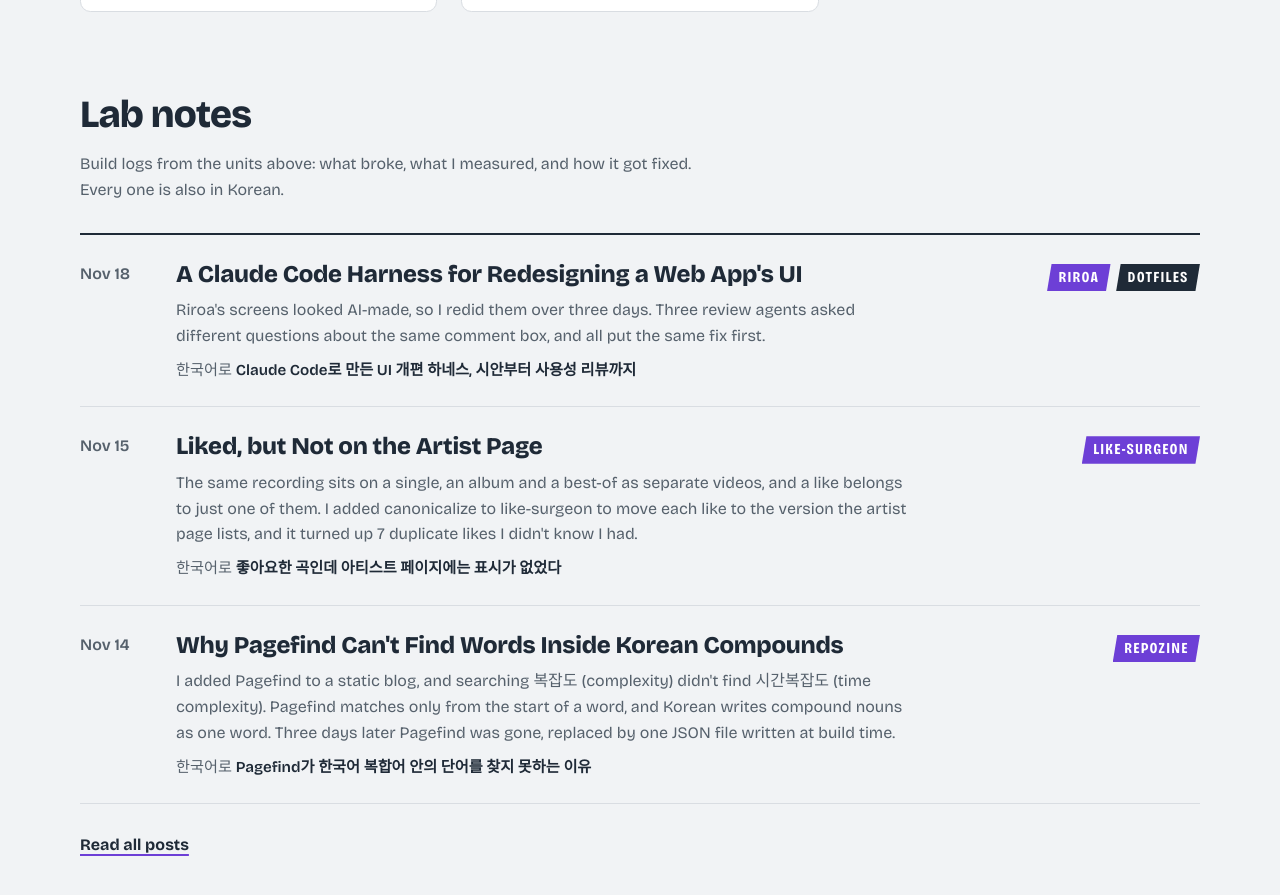
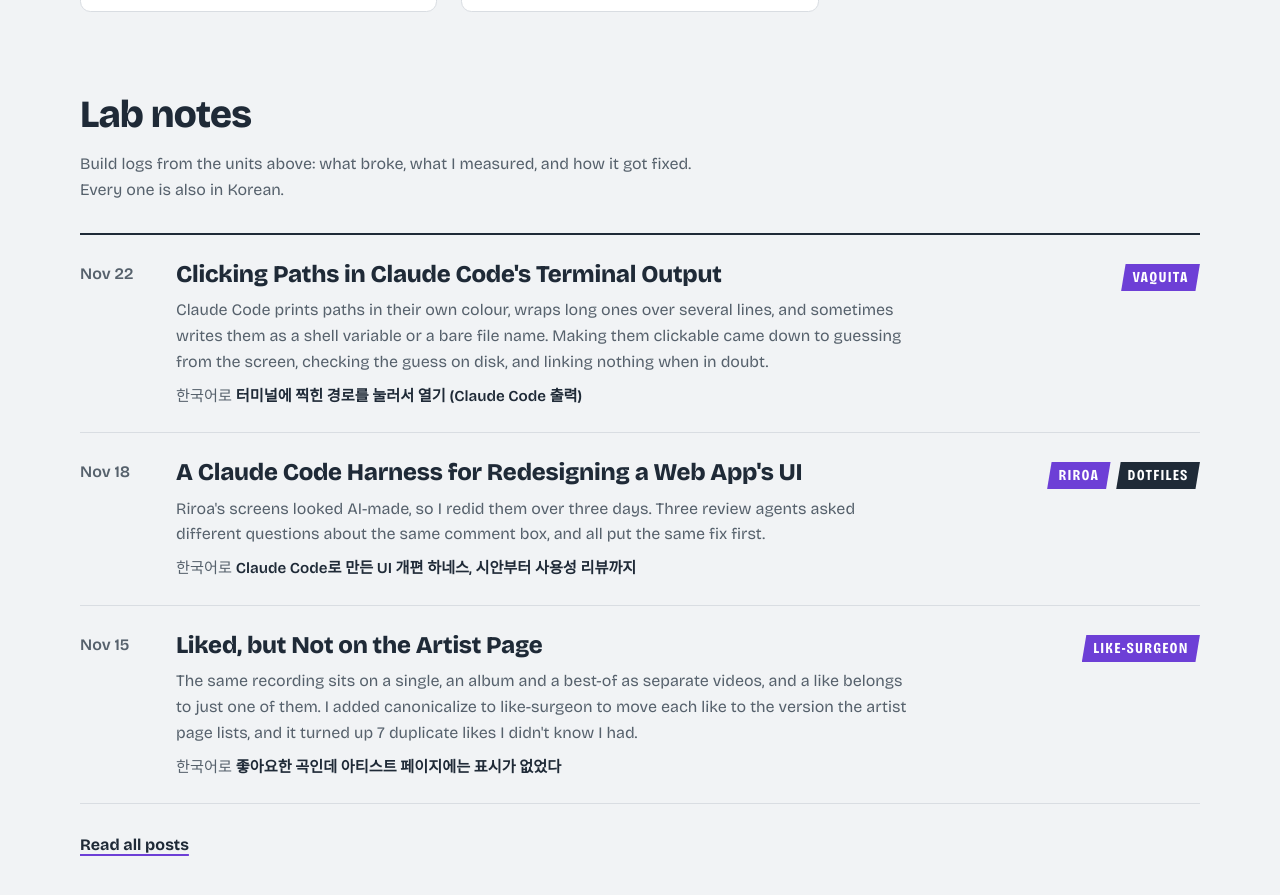
Before and after one commit to zeikar/zeikar.github.io, a Jekyll site: the page built from index.html, in a window 1280 px wide and 900 px high, scrolled down 6549 px. Shown: the top 895 px of the window. Built offline with Jekyll 4.4.1, drawn with Linux system fonts in a browser that asks for light colours; some web fonts are replaced; part of the change alters nothing that is shown.

Commit message:
Add post: clicking paths in Claude Code's terminal output (en), link the Korean one

````diff
--- /dev/null
+++ b/_posts/2026-11-22-terminal-path-links.md
@@ -0,0 +1,54 @@
+---
+title: "Clicking Paths in Claude Code's Terminal Output"
+subtitle: "Claude Code prints paths in their own colour, wraps long ones over several lines, and sometimes writes them as a shell variable or a bare file name. Making them clickable came down to guessing from the screen, checking the guess on disk, and linking nothing when in doubt."
+date: 2026-11-22
+unit: vaquita
+lang: en
+translations:
+  ko: /blog/ko/terminal-path-links/
+description: "How to ⌘-click paths Claude Code prints in an xterm.js terminal: colour bounds, rejoining wrapped lines, a disk check, shell variables from the same command, and unique file names."
+---
+
+I'm building [vaquita](/projects/vaquita/), a macOS app for running coding agents like Claude Code and Codex side by side. Agents keep printing things like "updated `app/src/lib/term-view.ts`", and I wanted a ⌘-click on that path to open the file in a tab inside the app.
+
+I thought one regex would do. The trouble is that a terminal only keeps the characters. Where Claude Code meant a path to start and end isn't on the screen anywhere.
+
+## Finding paths from the screen alone
+
+Claude Code draws code in backticks in a colour of its own. Korean puts particles right after a word with no space, so a line like `~/.zshrc를 만듭니다` ("creates ~/.zshrc") has 를 stuck to the path. Cutting where the colour changes leaves just the path. I tried trimming Korean particles by rule first, and dropped it as too fiddly.
+
+Claude Code also breaks long paths onto the next line itself and indents the rest. To the terminal those are two unrelated lines. When the line above reaches the right edge and the next one starts after an indent, the two are joined and tried as one path.
+
+## Guess, then ask the disk
+
+All of that is guessing from the shape of the screen, so it's sometimes wrong. At first the app underlined whatever looked like a path and only said "no such file" after a click. I'd held off checking the disk because it sounded heavy, but text like `"$S/battle_b_frames.png"` kept getting underlined and then failing to open, so the check went in.
+
+It turned out light. It only asks whether a path exists (a stat, no reading), and only for the row under the pointer, once per row. A "no" is forgotten quickly, so a file an agent has just written opens right away. If the answer is slow, the path is underlined as before, and a dead network drive can't hang the app.
+
+With the disk as a backstop, bolder guesses became safe to try. A wrong one is simply not found.
+
+## Shell variables
+
+Claude Code sometimes runs a command like this:
+
+```
+B=/tmp/example/scratchpad && S=$B/party && ls "$S/a.png"
+```
+
+A click on `$S/a.png` should open `/tmp/example/scratchpad/party/a.png`. The app looks for `S=` in the same command, fills in its value, and fills in the `$B` inside that value the same way.
+
+Nothing on the screen marks where a command starts. Claude Code wraps long commands at word boundaries, so if the next line's first word would have fit at the end of the line above, the two aren't one wrapped line but separate lines. That sets the command's extent.
+
+My first version tried to follow more shell syntax: `$` stays literal in single quotes, `S=` inside quotes doesn't count, quotes inside `$(...)` are tracked. Every review round found another case it got wrong. A line like `T="$(printf '%s' '"')"` is enough to throw the quote tracking off. And a file existing on disk doesn't mean it's the file the command meant, so a misread quote opens the wrong file.
+
+Now a variable is filled in only when `NAME=` appears exactly once in the command and there's no `$(`, backtick or single quote anywhere in it. Anything doubtful links nothing. Handing the text to a real shell would be simpler, but terminal output is untrusted input, and one `S=$(rm -rf ~)` would be the end of that.
+
+One caveat: current Claude Code folds a finished Bash call into a single "Ran 1 shell command" line, so this mostly helps in the expanded view (⌃O).
+
+## Bare file names
+
+Agents often write just `path-link-provider.ts`. Looking only in the folder the session started in finds the files at the top of the repo and little else. So the app reads the repo's file list with `git ls-files` and links a name only when exactly one file in the repo has it. A name like `index.ts`, shared by several files, links nothing. The list is read the first time a name is hovered, and a slow git is given up on.
+
+Last, a path ending in a line and column, like `a.ts:40:5`, opens the editor at that spot.
+
+The code is on GitHub: finding paths is in [`file-links.ts`](https://github.com/zeikar/vaquita/blob/main/app/src/lib/file-links.ts) and [`path-link-provider.ts`](https://github.com/zeikar/vaquita/blob/main/app/src/lib/path-link-provider.ts), the disk check in [`path-exists.ts`](https://github.com/zeikar/vaquita/blob/main/app/src/lib/path-exists.ts), and the name lookup in [`names.rs`](https://github.com/zeikar/vaquita/blob/main/app/src-tauri/src/names.rs). It all shipped in 0.1.31, which you can get from the [latest release](https://github.com/zeikar/vaquita/releases/latest). If something breaks, an [issue](https://github.com/zeikar/vaquita/issues) helps a lot.
--- a/_posts/ko/2026-11-22-terminal-path-links.md
+++ b/_posts/ko/2026-11-22-terminal-path-links.md
@@ -3,6 +3,8 @@ title: "터미널에 찍힌 경로를 눌러서 열기 (Claude Code 출력)"
 subtitle: "Claude Code가 찍는 경로는 색으로 칠해지고, 여러 줄로 접히고, 셸 변수나 파일 이름만으로 나오기도 한다. 화면 글자만 보고 추측한 다음 디스크로 확인하고, 애매하면 링크하지 않는 쪽으로 정리했다."
 date: 2026-11-22
 unit: vaquita
+translations:
+  en: /blog/terminal-path-links/
 description: "xterm.js 터미널에서 Claude Code가 찍은 경로를 ⌘+클릭으로 여는 법: 색 경계, 접힌 줄 잇기, 디스크 확인, 같은 명령의 셸 변수, 레포에서 하나뿐인 파일 이름."
 ---
 
````
